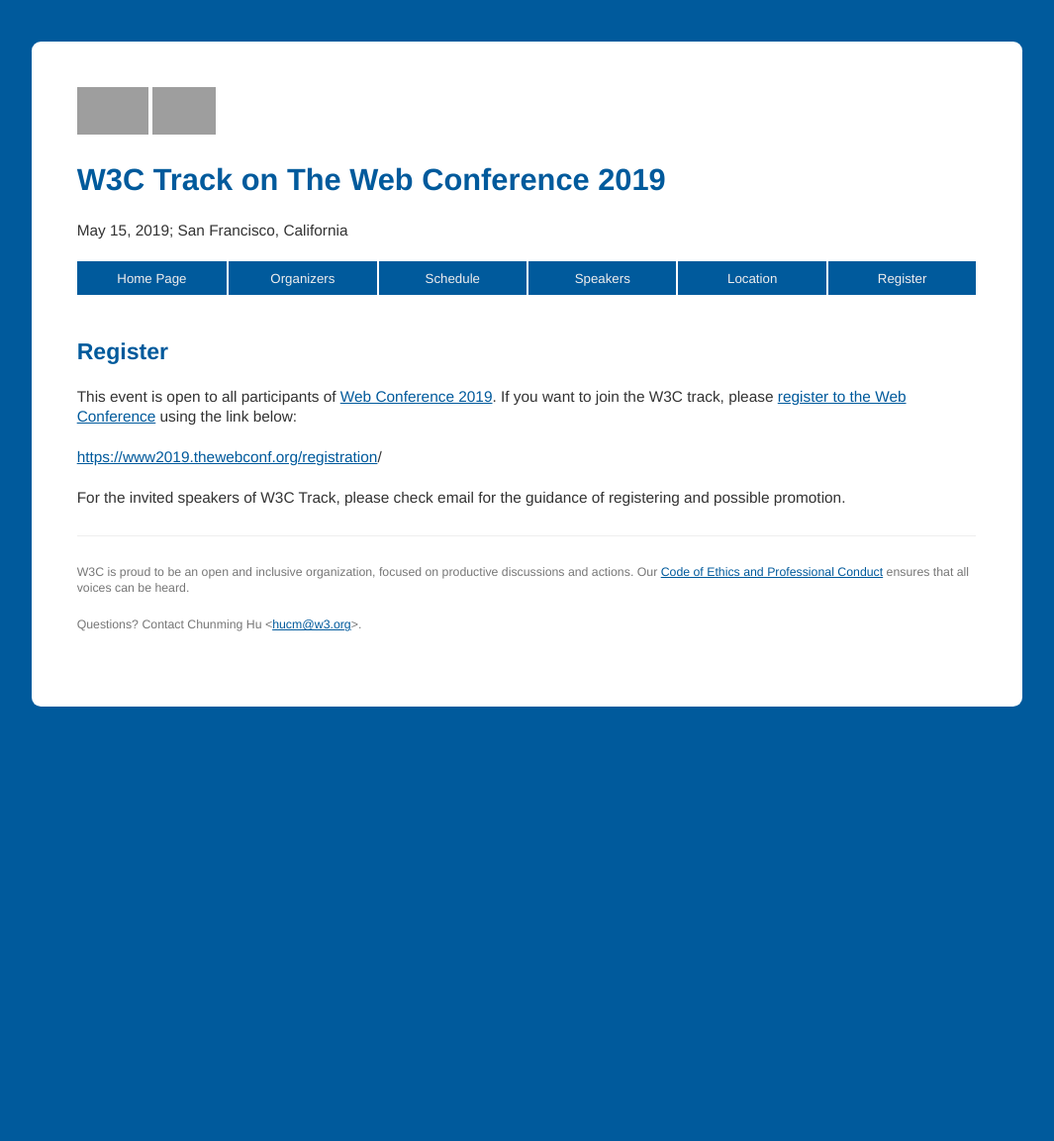
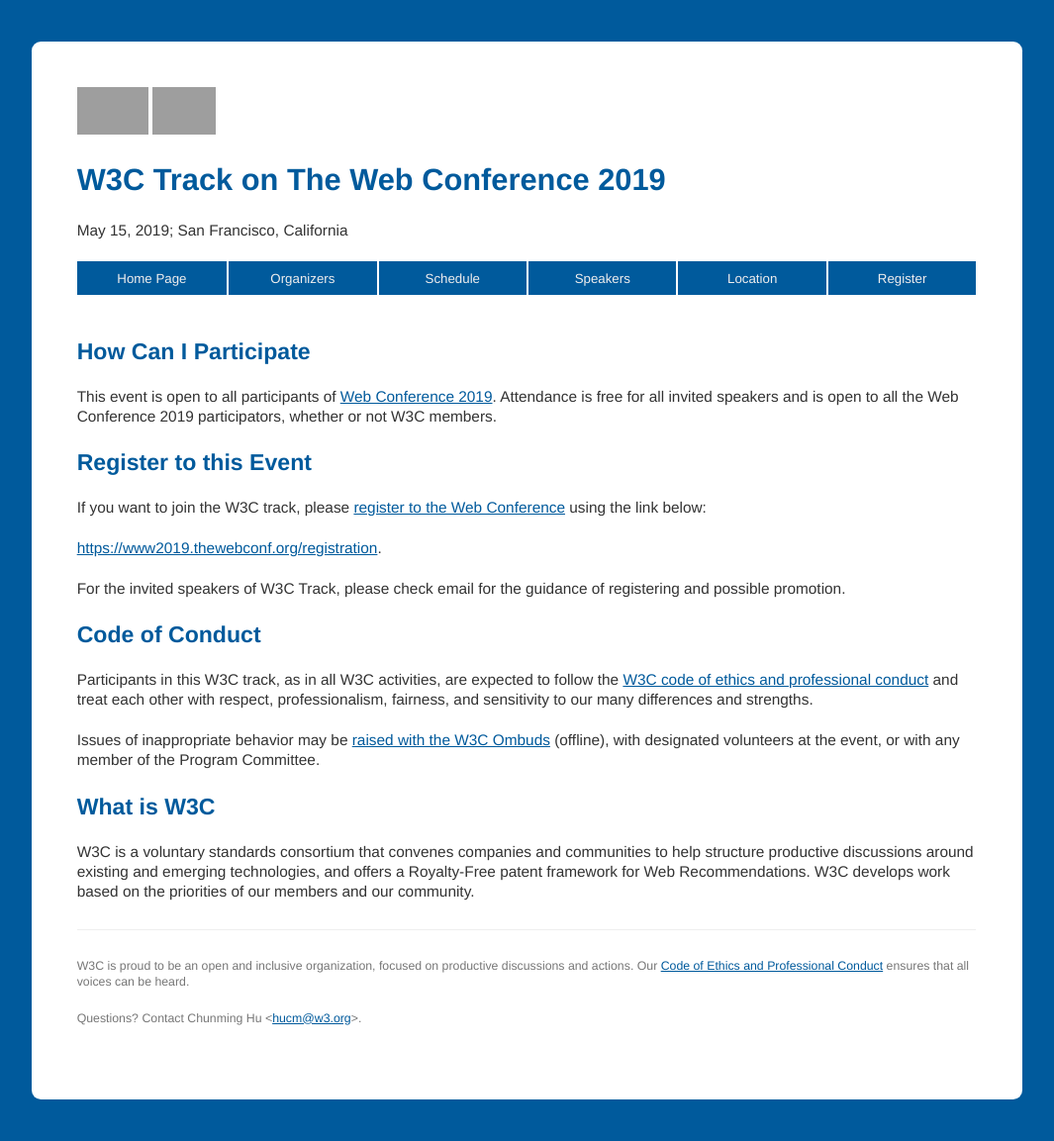
Before and after one commit to w3c/w3c-track-2019, a Jekyll site: the page built from register.md, in a window 1280 px wide. Shown: the whole page at 99% size, without its empty margins (108-1173 px from the left). Built offline with Jekyll 4.4.1, drawn with Linux system fonts in a browser that asks for light colours; our own code applies the rules of GitHub Pages for plain Markdown files; before the commit the page ends 900 px from its top, so only the background shows below that; grey boxes are pictures that could not be loaded.

Commit message:
Update register.md

```diff
--- a/register.md
+++ b/register.md
@@ -2,10 +2,24 @@
 layout: home
 ---
 
-# Register
+# How Can I Participate
 
-This event is open to all participants of [Web Conference 2019](https://www2019.thewebconf.org/). If you want to join the W3C track, please [register to the Web Conference](https://www2019.thewebconf.org/registration) using the link below:
+This event is open to all participants of [Web Conference 2019](https://www2019.thewebconf.org/). Attendance is free for all invited speakers and is open to all the Web Conference 2019 participators, whether or not W3C members.
 
-[https://www2019.thewebconf.org/registration](https://www2019.thewebconf.org/registration)/
+# Register to this Event
+
+If you want to join the W3C track, please [register to the Web Conference](https://www2019.thewebconf.org/registration) using the link below:
+
+[https://www2019.thewebconf.org/registration](https://www2019.thewebconf.org/registration).
 
 For the invited speakers of W3C Track, please check email for the guidance of registering and possible promotion.
+
+# Code of Conduct
+
+Participants in this W3C track, as in all W3C activities, are expected to follow the [W3C code of ethics and professional conduct](https://www.w3.org/Consortium/cepc/) and treat each other with respect, professionalism, fairness, and sensitivity to our many differences and strengths.
+
+Issues of inappropriate behavior may be [raised with the W3C Ombuds](https://www.w3.org/Consortium/pwe/#Procedures) (offline), with designated volunteers at the event, or with any member of the Program Committee.
+
+# What is W3C
+
+W3C is a voluntary standards consortium that convenes companies and communities to help structure productive discussions around existing and emerging technologies, and offers a Royalty-Free patent framework for Web Recommendations. W3C develops work based on the priorities of our members and our community.
```
